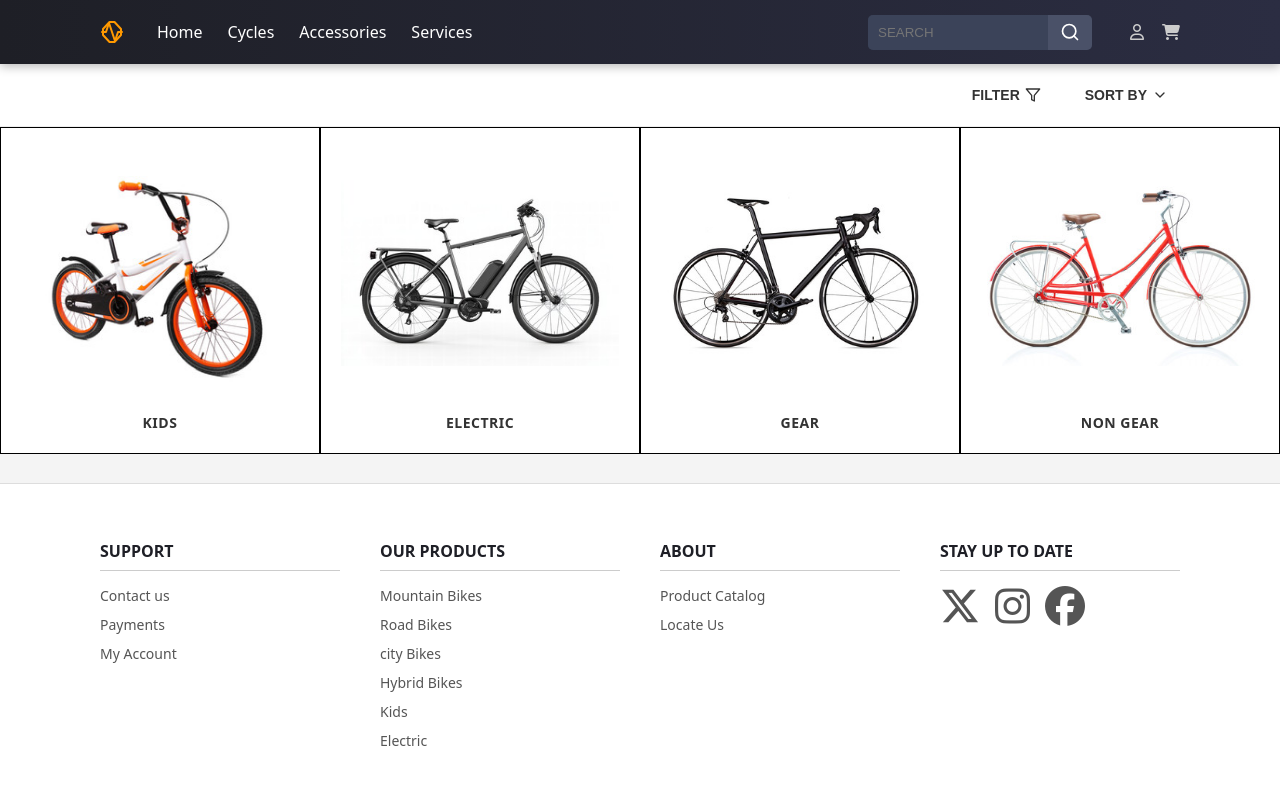
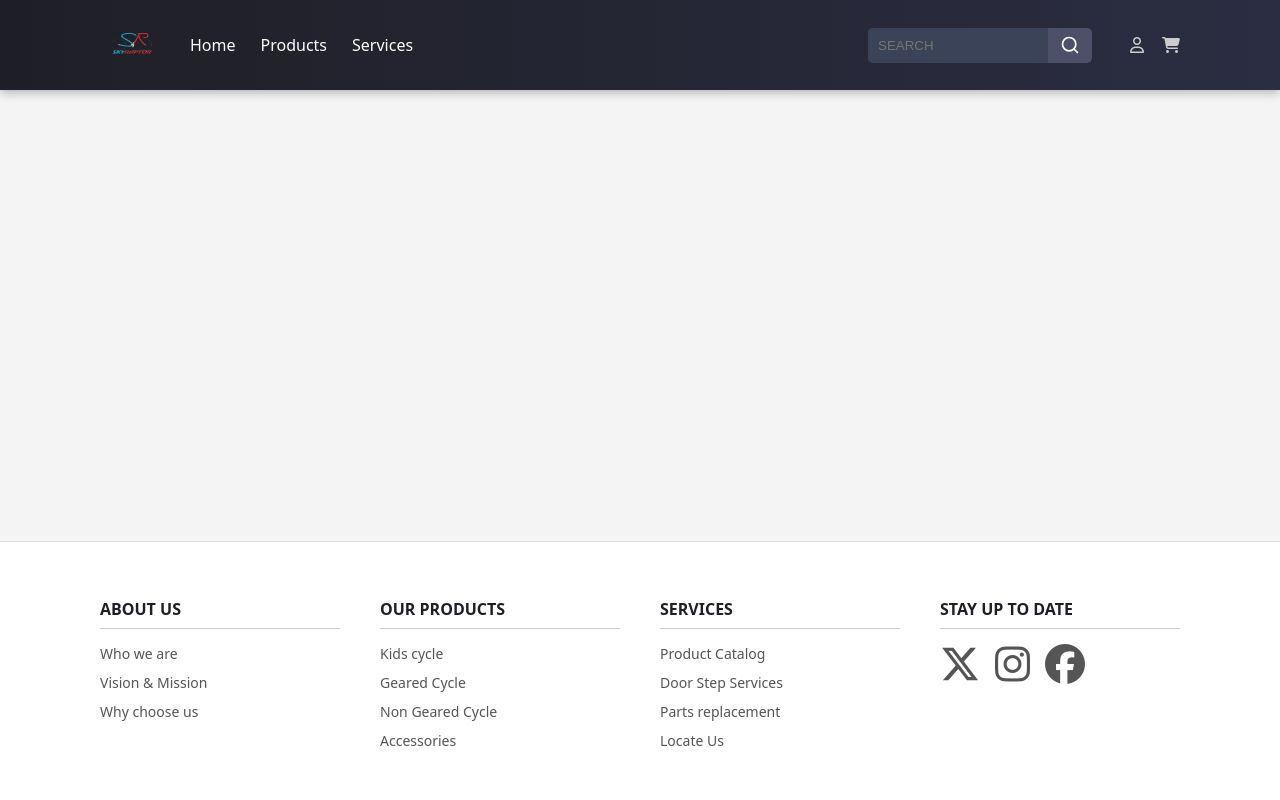
Before and after one commit to SanjaiPG/Ecommerce-platform-for-selling-cycles, a Django app: page / in a window 1280 px wide. Run offline with Django 5.2, Linux system fonts and the light colour scheme; data comes from the database, SQL or seed files in the repository; some libraries are stand-ins or nearby versions.

Commit message:
Some changes in basic design

```diff
--- a/Back-End/ecom/skyraptor/templates/html/home.html
+++ b/Back-End/ecom/skyraptor/templates/html/home.html
@@ -5,7 +5,7 @@
 <head>
     <meta charset="UTF-8">
     <meta name="viewport" content="width=device-width, initial-scale=1.0">
-    <title>Document</title>
+    <title>Skyraptor </title>
     <link rel="stylesheet" href="{% static 'css/home.css' %}">
     <script src="https://kit.fontawesome.com/8208d75b81.js" crossorigin="anonymous"></script>
 </head>
@@ -14,79 +14,66 @@
    <nav class="main-nav">
     <div class="nav-left">
       <a href="#" class="logo">
-        <svg xmlns="http://www.w3.org/2000/svg" width="24" height="24" viewBox="0 0 24 24" fill="none" stroke="currentColor" stroke-width="2" stroke-linecap="round" stroke-linejoin="round"><path d="M14.5 2H9.5L3 9v6l6.5 7h5L21 15V9z"></path><polyline points="22 12 18 12 15 21 9 3 6 12 2 12"></polyline></svg>
+        <img src="{% static 'img/logo.png' %}" alt="Logo" style="height: 50px; width: 65px">
       </a>
       <ul class="main-menu">
-        <li><a href="#">Home</a></li>
+        <li><a href="{% url 'home' %}">Home</a></li>
         <li class="has-megamenu">
-          <a href="#">Cycles</a>
+          <a href="{% url 'products' %}">Products</a>
           <div class="mega-menu">
             <div class="mega-menu-container">
               <div class="mega-menu-column">
-                <h4>Mountain Bikes</h4>
+                <h4>Cycles</h4>
                 <ul>
-                  <li><a href="#">Trail</a></li>
-                  <li><a href="#">Cross Country</a></li>
-                  <li><a href="#">Enduro</a></li>
-                  <li><a href="#">Downhill</a></li>
+                  <li><a href="#">Kids Cycle</a></li>
+                  <li><a href="#">Geared Cycle</a></li>
+                  <li><a href="#">Non Geared Cycle</a></li>
+                  <li><a href="#">Electric Cycle</a></li>
                 </ul>
               </div>
               <div class="mega-menu-column">
-                <h4>Road Bikes</h4>
+                <h4>Accessories</h4>
                 <ul>
-                  <li><a href="#">Race</a></li>
-                  <li><a href="#">Endurance</a></li>
-                  <li><a href="#">Gravel</a></li>
-                  <li><a href="#">Triathlon</a></li>
-                </ul>
-              </div>
-              <div class="mega-menu-column">
-                <h4>Other Types</h4>
-                <ul>
-                  <li><a href="#">Electric</a></li>
-                  <li><a href="#">Hybrid</a></li>
-                  <li><a href="#">City</a></li>
-                  <li><a href="#">Kids</a></li>
+                  <li><a href="#">Locks & Safety</a></li>
+                  <li><a href="#">Saddle Covers</a></li>
+                  <li><a href="#">Mud Guards</a></li>
+                  <li><a href="#">Lights</a></li>
+                  <li><a href="#">Bags & Bottles</a></li>
                 </ul>
               </div>
             </div>
           </div>
         </li>
         <li class="has-megamenu">
-          <a href="#">Accessories</a>
+          <a href="#">Services</a>
           <div class="mega-menu">
             <div class="mega-menu-container">
               <div class="mega-menu-column">
-                <h4>Riding Gear</h4>
+                <h4>Skyraptor Technology</h4>
                 <ul>
-                  <li><a href="#">Helmets</a></li>
-                  <li><a href="#">Gloves</a></li>
-                  <li><a href="#">Shoes</a></li>
-                  <li><a href="#">Jerseys</a></li>
+                  <li><a href="#">New Drivetrain Technology</a></li>
+                  <li><a href="#">Our Innovation</a></li>
+                  <li><a href="#">Traditional Cycle vs Skyraptor Cycle</a></li>
                 </ul>
               </div>
               <div class="mega-menu-column">
-                <h4>Bike Parts</h4>
+                <h4>Contact us</h4>
                 <ul>
-                  <li><a href="#">Wheels</a></li>
-                  <li><a href="#">Tires</a></li>
-                  <li><a href="#">Saddles</a></li>
-                  <li><a href="#">Pedals</a></li>
+                  <li><a href="#">Email us</a></li>
+                  <li><a href="#">Call us</a></li>
+                  <li><a href="#">Chat with us</a></li>
+                  <li><a href="#">Visit us</a></li>
                 </ul>
               </div>
               <div class="mega-menu-column">
-                <h4>Accessories</h4>
+                <h4>Franchise Enquiry</h4>
                 <ul>
-                  <li><a href="#">Lights</a></li>
-                  <li><a href="#">Locks</a></li>
-                  <li><a href="#">Bottles</a></li>
-                  <li><a href="#">Bags</a></li>
+                  <li><a href="#">Enquiry Form</a></li>
                 </ul>
               </div>
             </div>
           </div>
         </li>
-        <li><a href="#">Services</a></li>
       </ul>
     </div>
     <div class="nav-right">
@@ -96,7 +83,7 @@
           <svg xmlns="http://www.w3.org/2000/svg" width="20" height="20" viewBox="0 0 24 24" fill="none" stroke="currentColor" stroke-width="2" stroke-linecap="round" stroke-linejoin="round"><circle cx="11" cy="11" r="8"></circle><line x1="21" y1="21" x2="16.65" y2="16.65"></line></svg>
         </button>
       </div>
-      <a href="login.html">
+      <a href="{% url 'login' %}">
         <i class="fa-regular fa-user"></i>
       </a>
       <a href="#">
@@ -108,28 +95,28 @@
   <footer class="main-footer">
     <div class="footer-container">
       <div class="footer-links">
-        <h3>SUPPORT</h3>
+        <h3>ABOUT US</h3>
         <ul>
-          <li><a href="#">Contact us</a></li>
-          <li><a href="#">Payments</a></li>
-          <li><a href="#">My Account</a></li>
+          <li><a href="#">Who we are</a></li>
+          <li><a href="#">Vision & Mission</a></li>
+          <li><a href="#">Why choose us</a></li>
         </ul>
       </div>
       <div class="footer-links">
         <h3>OUR PRODUCTS</h3>
         <ul>
-          <li><a href="#">Mountain Bikes</a></li>
-          <li><a href="#">Road Bikes</a></li>
-          <li><a href="#">city Bikes</a></li>
-          <li><a href="#">Hybrid Bikes</a></li>
-          <li><a href="#">Kids</a></li>
-          <li><a href="#">Electric</a></li>
+          <li><a href="#">Kids cycle</a></li>
+          <li><a href="#">Geared Cycle</a></li>
+          <li><a href="#">Non Geared Cycle</a></li>
+          <li><a href="#">Accessories</a></li>
         </ul>
       </div>
       <div class="footer-links">
-        <h3>ABOUT</h3>
+        <h3>SERVICES</h3>
         <ul>
           <li><a href="#">Product Catalog</a></li>
+          <li><a href="#">Door Step Services</a></li>
+          <li><a href="#">Parts replacement</a></li>
           <li><a href="#">Locate Us</a></li>
         </ul>
       </div>
--- a/Back-End/ecom/skyraptor/templates/html/products.html
+++ b/Back-End/ecom/skyraptor/templates/html/products.html
@@ -5,7 +5,7 @@
 <head>
     <meta charset="UTF-8">
     <meta name="viewport" content="width=device-width, initial-scale=1.0">
-    <title>Document</title>
+    <title>Skyraptor | Products</title>
     <link rel="stylesheet" href="{% static 'css/products.css' %}">
     <script src="https://kit.fontawesome.com/8208d75b81.js" crossorigin="anonymous"></script>
 </head>
@@ -13,12 +13,12 @@
    <nav class="main-nav">
     <div class="nav-left">
       <a href="#" class="logo">
-        <svg xmlns="http://www.w3.org/2000/svg" width="24" height="24" viewBox="0 0 24 24" fill="none" stroke="currentColor" stroke-width="2" stroke-linecap="round" stroke-linejoin="round"><path d="M14.5 2H9.5L3 9v6l6.5 7h5L21 15V9z"></path><polyline points="22 12 18 12 15 21 9 3 6 12 2 12"></polyline></svg>
+        <img src="{% static 'img/logo.png' %}" alt="Logo" style="height: 50px; width: 65px">
       </a>
       <ul class="main-menu">
-        <li><a href="#">Home</a></li>
+        <li><a href="{% url 'home' %}">Home</a></li>
         <li class="has-megamenu">
-          <a href="#">Cycles</a>
+          <a href="{% url 'products' %}">Cycles</a>
           <div class="mega-menu">
             <div class="mega-menu-container">
               <div class="mega-menu-column">
@@ -95,7 +95,7 @@
           <svg xmlns="http://www.w3.org/2000/svg" width="20" height="20" viewBox="0 0 24 24" fill="none" stroke="currentColor" stroke-width="2" stroke-linecap="round" stroke-linejoin="round"><circle cx="11" cy="11" r="8"></circle><line x1="21" y1="21" x2="16.65" y2="16.65"></line></svg>
         </button>
       </div>
-      <a href="login.html">
+      <a href="{% url 'login' %}">
         <i class="fa-regular fa-user"></i>
       </a>
       <a href="#">
--- a/Back-End/ecom/skyraptor/urls.py
+++ b/Back-End/ecom/skyraptor/urls.py
@@ -3,4 +3,6 @@ from . import views
 
 urlpatterns = [
     path('', views.home, name='home'),
+    path('products/', views.products, name='products'),
+    path('login/', views.login, name='login'),
 ]
--- a/Back-End/ecom/skyraptor/views.py
+++ b/Back-End/ecom/skyraptor/views.py
@@ -3,4 +3,11 @@ from .models import Product
 
 def home(request):
     products = Product.objects.all()
+    return render(request, 'html/home.html', {})
+
+def products(request):
+    products = Product.objects.all()
     return render(request, 'html/products.html', {'products': products})
+
+def login(request):
+    return render(request, 'html/login.html', {})
--- a/Back-End/ecom/static/css/home.css
+++ b/Back-End/ecom/static/css/home.css
@@ -352,11 +352,6 @@ body {
   padding: 20px 0;
 }
 
-.logo svg {
-  margin-right: 8px;
-  color: #ff9900;
-}
-
 /* Main menu styling */
 .main-menu {
   list-style: none;
--- a/Back-End/ecom/static/css/products.css
+++ b/Back-End/ecom/static/css/products.css
@@ -40,11 +40,6 @@ body {
   font-size: 22px;
   font-weight: bold;
   padding: 20px 0;
-}
-
-.logo svg {
-  margin-right: 8px;
-  color: #ff9900;
 }
 
 /* Main menu styling */
```
Also changed, not shown: Back-End/ecom/skyraptor/templates/html/login.html (+5 -3 lines), Back-End/ecom/static/img/Logo.jpeg (added), Back-End/ecom/static/img/logo.png (added).
